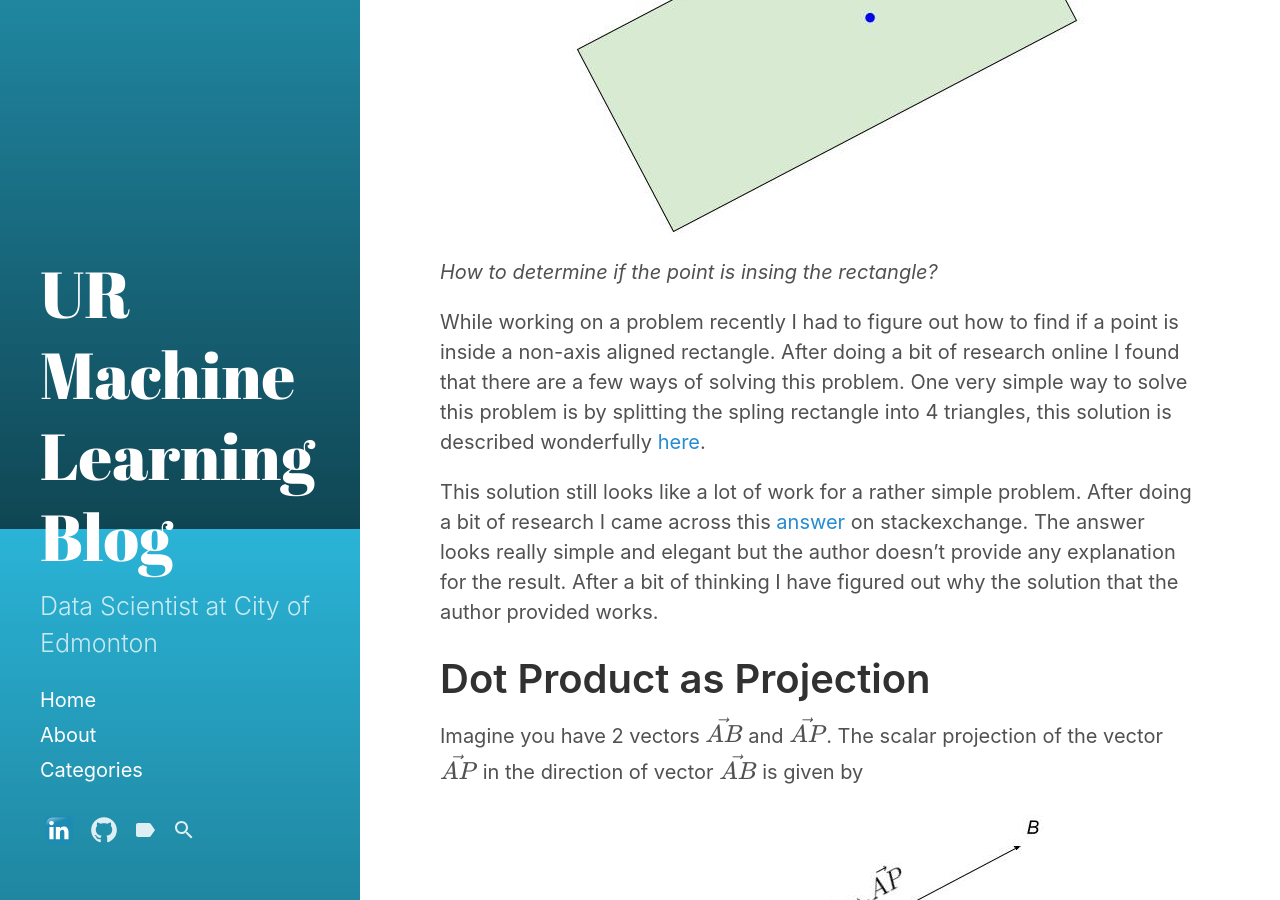
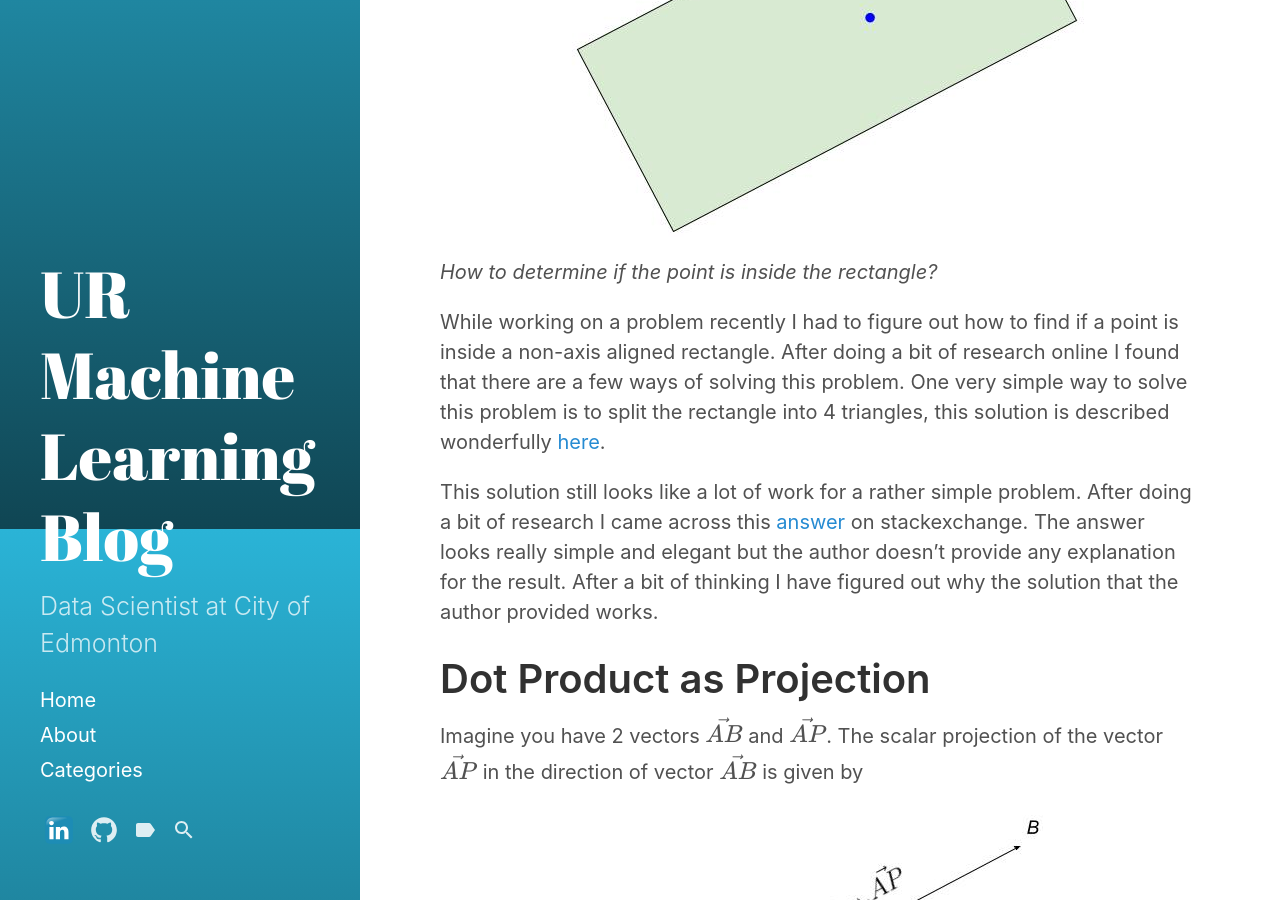
Before and after one commit to usmanr149/urmlblog, a Jekyll site: the page built from _posts/2022-10-14-Point-in-Rectangle.md, in a window 1280 px wide and 900 px high, scrolled down 371 px. Built offline with Jekyll 4.4.1, drawn with Linux system fonts in a browser that asks for light colours; formulas are drawn with MathJax 3.

Commit message:
Fix typos

```diff
--- a/_posts/2022-10-14-Point-in-Rectangle.md
+++ b/_posts/2022-10-14-Point-in-Rectangle.md
@@ -6,9 +6,9 @@ tags: [Projection, Geometry, Dot Product]
 ---
 
 ![_config.yml]({{ site.baseurl }}/images/point_in_rectangle/Point_in_Rectangle.jpg){:.centered}
-*How to determine if the point is insing the rectangle?*
+*How to determine if the point is inside the rectangle?*
 
-While working on a problem recently I had to figure out how to find if a point is inside a non-axis aligned rectangle. After doing a bit of research online I found that there are a few ways of solving this problem. One very simple way to solve this problem is by splitting the spling rectangle into 4 triangles, this solution is described wonderfully <a href='https://martin-thoma.com/how-to-check-if-a-point-is-inside-a-rectangle/' target="_blank">here</a>.
+While working on a problem recently I had to figure out how to find if a point is inside a non-axis aligned rectangle. After doing a bit of research online I found that there are a few ways of solving this problem. One very simple way to solve this problem is to split the rectangle into 4 triangles, this solution is described wonderfully <a href='https://martin-thoma.com/how-to-check-if-a-point-is-inside-a-rectangle/' target="_blank">here</a>.
 
 This solution still looks like a lot of work for a rather simple problem. After doing a bit of research I came across this <a href='https://math.stackexchange.com/a/190373' target="_blank">answer</a> on stackexchange. The answer looks really simple and elegant but the author doesn't provide any explanation for the result. After a bit of thinking I have figured out why the solution that the author provided works.
 
```
